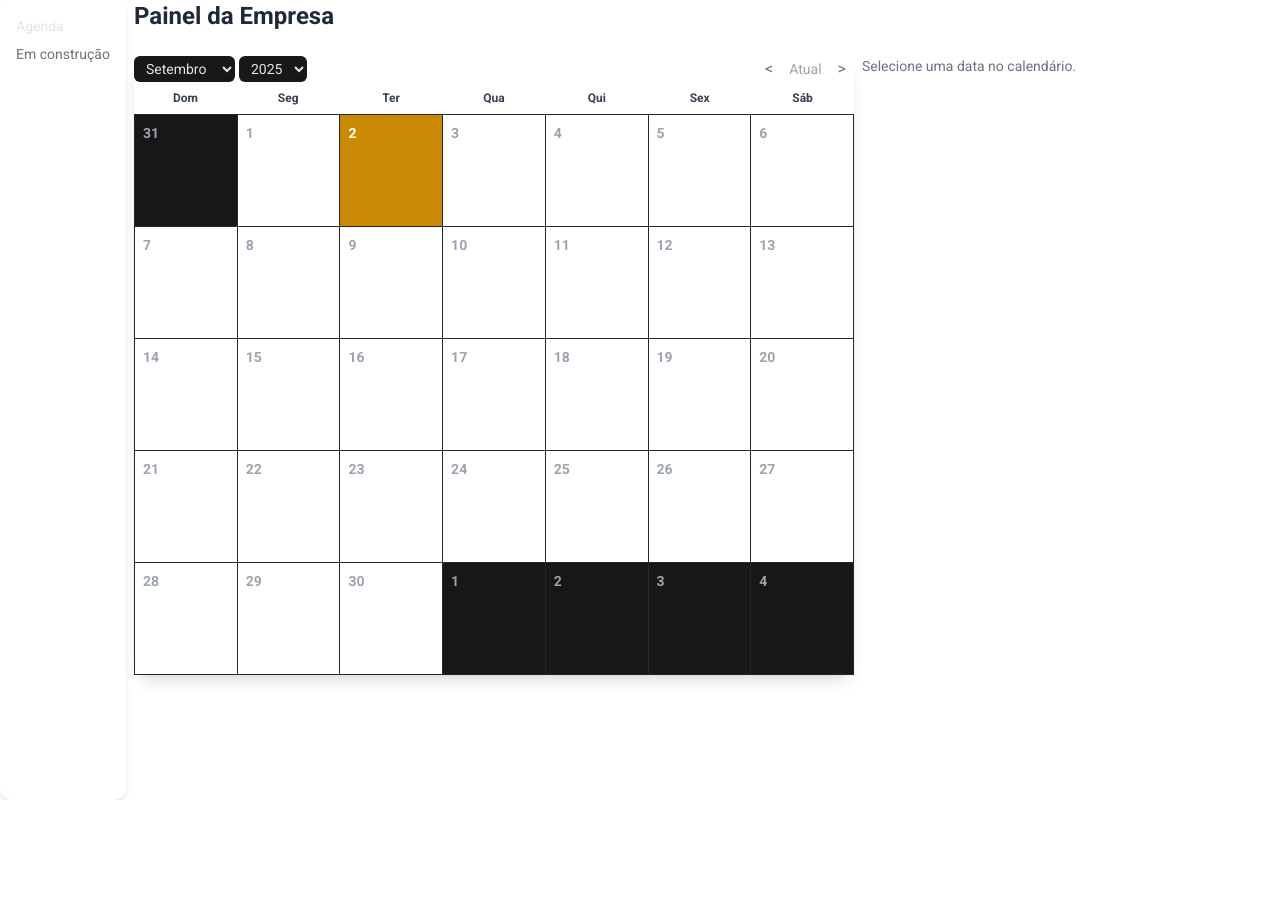
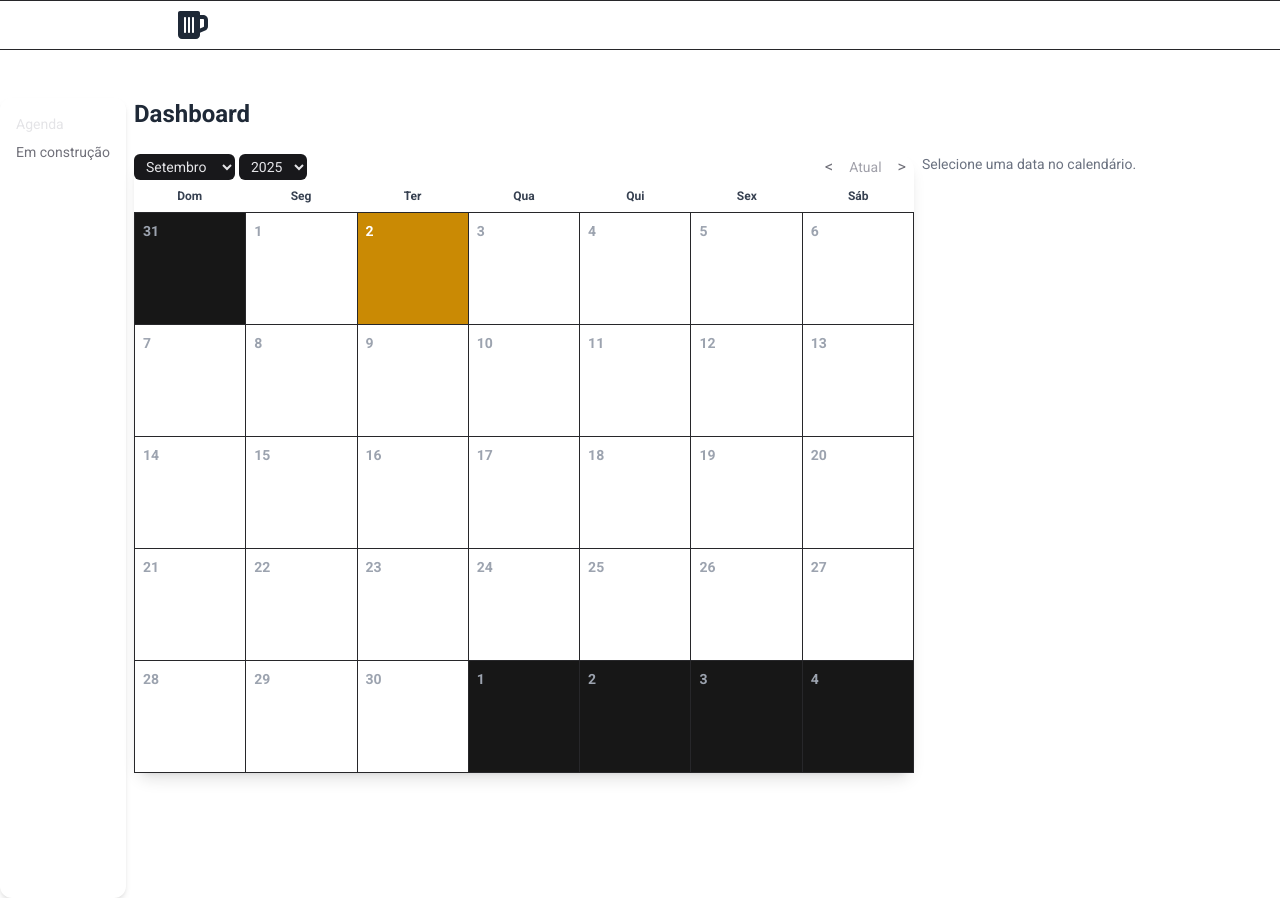
Before and after one commit to Gleis0nLemos/agendio-front, a Next.js app: page / in a window 1280 px wide. Before the commit the page ends 800 px from the top, so only its background shows below. Built offline with nearby package versions, Linux system fonts and the light colour scheme.

Commit message:
feat: initial Header created

```diff
--- a/src/app/globals.css
+++ b/src/app/globals.css
@@ -27,7 +27,6 @@ select::-webkit-scrollbar-thumb {
 body {
   font-family: 'Roboto', sans-serif;
 }
-
 
 /*
 html,
--- a/src/app/page.tsx
+++ b/src/app/page.tsx
@@ -98,14 +98,21 @@ import { useState } from "react";
 import Calendar from "@/components/Calendar";
 import AppointmentList from "@/components/AppointmentList";
 import Sidebar from "@/components/Sidebar";
+import Header from "@/components/Header";
 
 export default function DashboardPage() {
   const [selectedDate, setSelectedDate] = useState<Date | null>(null);
   const [currentSection, setCurrentSection] = useState("agenda");
 
   return (
-    <main className="min-h-screen bg-background flex justify-center">
+    <main>
+      <div className="border-y border-zinc-800 mb-12">
+        <Header
+        />
+      </div>
+      <div className="min-h-screen bg-background flex justify-center">
         <div className="w-full max-w-7xl">
+
           <div className="flex items-start gap-2">
             <div className="flex-none">
               <Sidebar onChangeSection={setCurrentSection} />
@@ -114,16 +121,16 @@ export default function DashboardPage() {
             {/* Área principal (título + conteúdo) */}
             <div className="flex-1">
               <div className="flex items-center justify-between mb-6">
-              <h1 className="text-2xl font-bold">Painel da Empresa</h1>
+                <h1 className="text-2xl font-bold">Dashboard</h1>
               </div>
 
               {currentSection === "agenda" && (
                 <div className="flex flex-col md:flex-row gap-2">
-                <div className="flex-none w-full md:w-[720px]">
+                  <div className="flex-none w-full md:w-[780px]">
                     <Calendar onSelectDate={setSelectedDate} />
                   </div>
 
-                <div className="flex-none w-full md:w-[420px]">
+                  <div className="flex-none w-full md:w-[360px]">
                     <AppointmentList date={selectedDate} />
                   </div>
                 </div>
@@ -140,6 +147,7 @@ export default function DashboardPage() {
             </div>
           </div>
         </div>
+      </div>
     </main>
   );
 }
--- a/src/components/AppointmentList.tsx
+++ b/src/components/AppointmentList.tsx
@@ -132,7 +132,7 @@ export default function AppointmentList({ date }: AppointmentListProps) {
 
 
   return (
-    <div className="lg:w-[400px] rounded-xl shadow">
+    <div className="lg:rounded-xl shadow">
       <h2 className="text-lg text-zinc-400 font-semibold">
         {format(date, "dd 'de' MMMM yyyy", { locale: ptBR })}
       </h2>
--- /dev/null
+++ b/src/components/Header.tsx
@@ -0,0 +1,23 @@
+"use client";
+import { FaBeerMugEmpty } from "react-icons/fa6";
+import { IoIosPerson } from "react-icons/io";
+
+// interface HeaderProps {
+// }
+
+export default function Header() {
+  return (
+    <header className="w-full bg-background px-44 flex items-center justify-between rounded-xl my-2">
+      {/* Logo lado esquerdo */}
+      <div className="flex items-center gap-2">
+        <FaBeerMugEmpty size={32} />
+        <span className="text-white text-lg font-bold">Agendio</span>
+      </div>
+
+      {/* Foto perfil lado direito */}
+      <div className="flex items-center gap-3">
+        <IoIosPerson size={32} color="#fff"/>
+      </div>
+    </header>
+  )
+}
```
Lines whose indentation alone changed are shown as unchanged.
